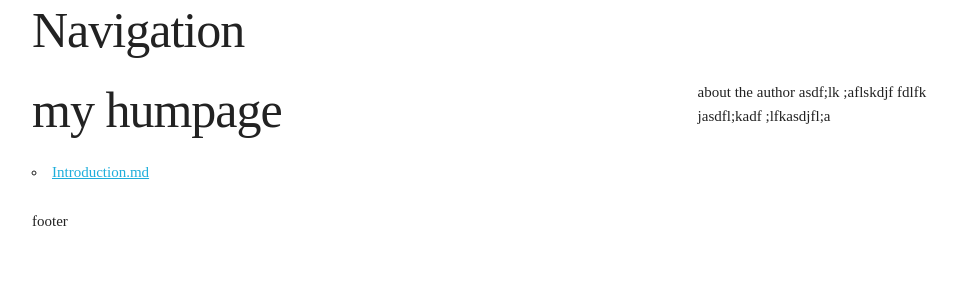
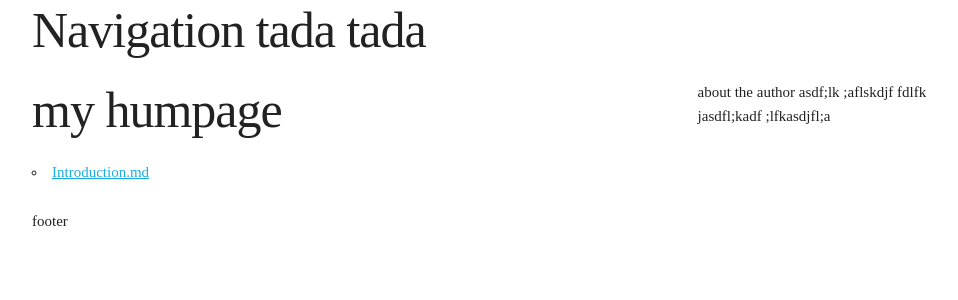
Before and after one commit to forestcorgii/master-of-none-blog, a Flask app: page / in a window 1280 px wide. Shown: the top 300 px of the page, without its empty margins (128-1086 px from the left). Run offline with Flask 3, Linux system fonts and the light colour scheme; some web fonts are replaced.

Commit message:
for auto pull

```diff
--- a/flaskr/templates/base.html
+++ b/flaskr/templates/base.html
@@ -14,7 +14,7 @@
 </head>
 <body>
 	<div class="container">
-		<div class="row"><h1>Navigation</h1></div>
+		<div class="row"><h1>Navigation tada tada</h1></div>
 		<div class="row">
 			<div class="eight columns">
 				<section>
```
